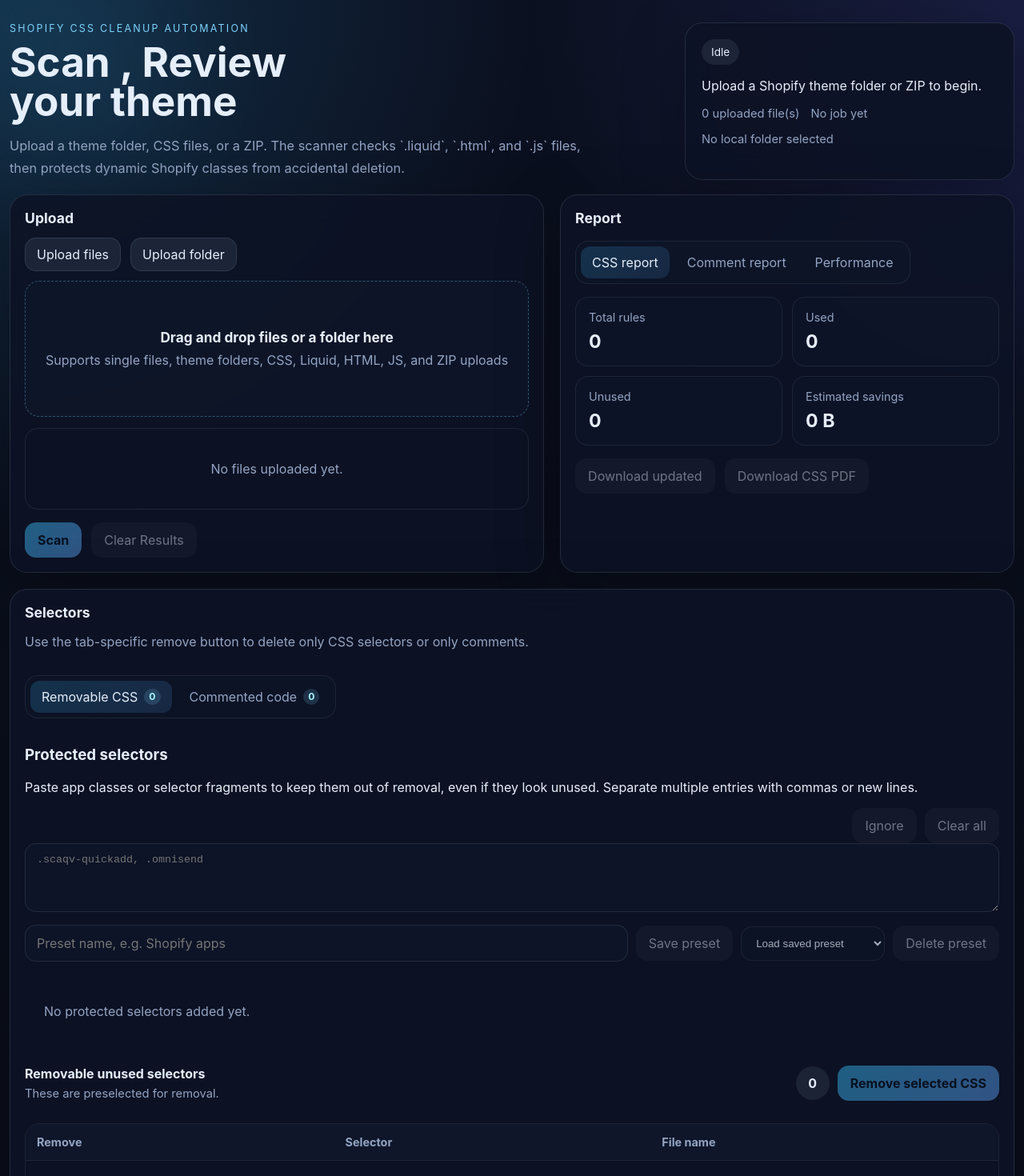
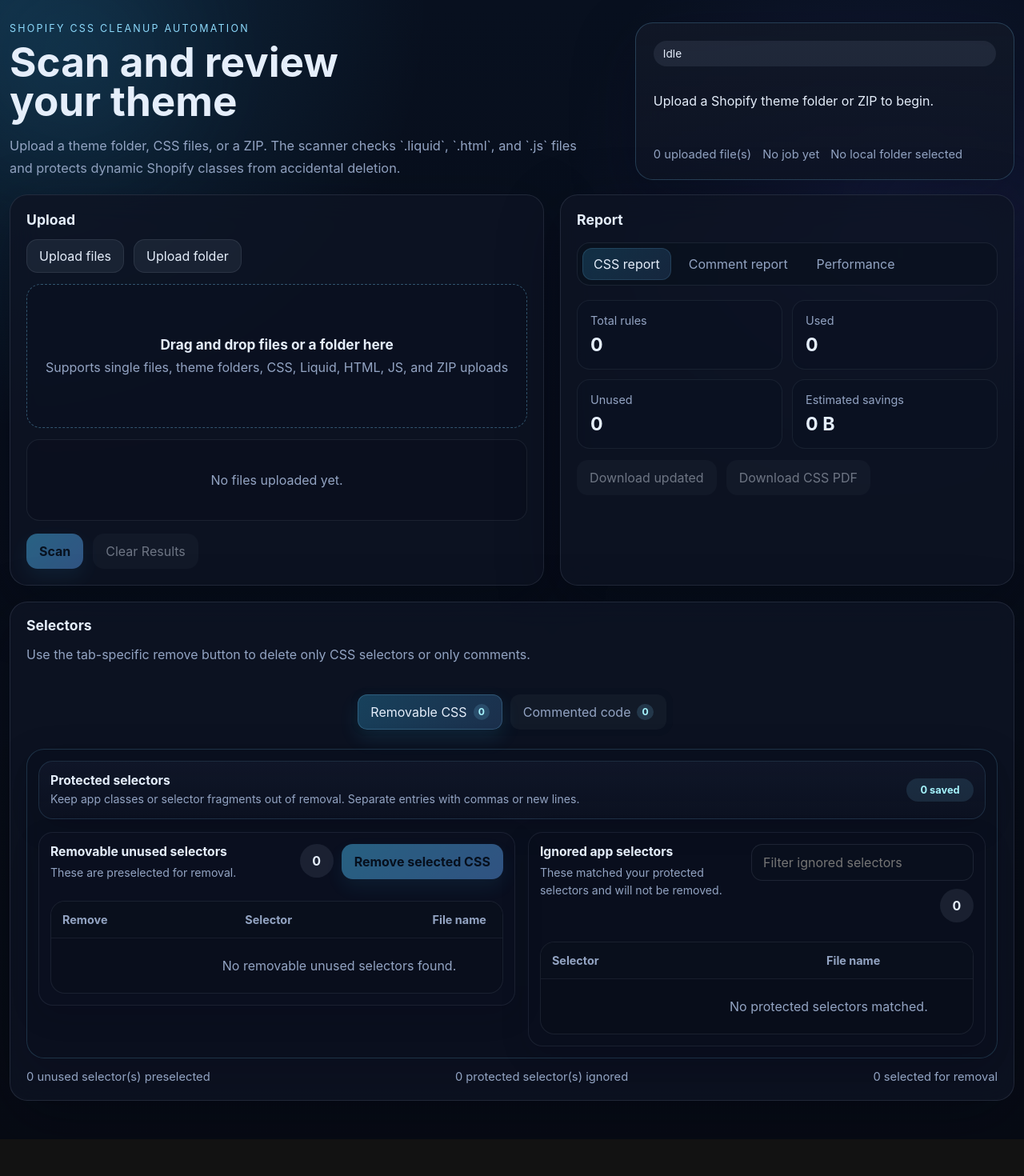
Before and after one commit to Himanshisapariya/Theme-optimization, a React (Vite) app in the folder frontend/: page / in a window 1280 px wide. Shown: the top 1470 px of the page at 80% size. After the commit the page ends 1424 px from the top, so only its background shows below. Built offline with nearby package versions, Linux system fonts and the light colour scheme.

Commit message:
refactor: updated

```diff
--- a/frontend/src/App.jsx
+++ b/frontend/src/App.jsx
@@ -32,6 +32,16 @@
   if (!disposition) return fallback;
   const match = /filename="?([^"]+)"?/i.exec(disposition);
   return match ? match[1] : fallback;
+}
+
+function groupEntriesByFile(entries) {
+  return entries.reduce((grouped, entry) => {
+    if (!grouped.has(entry.filePath)) {
+      grouped.set(entry.filePath, []);
+    }
+    grouped.get(entry.filePath).push(entry);
+    return grouped;
+  }, new Map());
 }
 
 function selectorMatchesProtected(selector, patterns) {
@@ -800,6 +810,15 @@
         });
         setEntries((current) => current.filter((entry) => !selectedCssIdSet.has(entry.id)));
         setSelectedIds(new Set());
+        setSelectedCommentIds((current) => {
+          const next = new Set(current);
+          const removableCommentIds = removableCommentEntries.map((entry) => entry.id);
+          const hasAnySelectedComment = removableCommentIds.some((id) => next.has(id));
+          if (hasAnySelectedComment || removableCommentIds.length === 0) {
+            return next;
+          }
+          return new Set(removableCommentIds);
+        });
         setReportTab('css');
         setSummary((current) => ({
           totalRules: Math.max(0, current.totalRules - selectedCssIdSet.size),
@@ -882,10 +901,10 @@
         <section className="hero">
           <div>
             <p className="eyebrow">Shopify CSS cleanup automation</p>
-            <h1>Scan , Review your theme</h1>
+            <h1>Scan and review your theme</h1>
             <p className="subcopy">
               Upload a theme folder, CSS files, or a ZIP. The scanner checks `.liquid`, `.html`, and `.js`
-              files, then protects dynamic Shopify classes from accidental deletion.
+              files and protects dynamic Shopify classes from accidental deletion.
             </p>
           </div>
 
@@ -1178,6 +1197,7 @@
             </div>
           </div>
 
+          <div className="selector-tabs-wrap">
             <div className="selector-tabs" role="tablist" aria-label="Selector sections">
               <button
                 type="button"
@@ -1200,16 +1220,23 @@
                 <span>{commentEntries.length}</span>
               </button>
             </div>
+          </div>
 
           <div className="selector-sections">
             {selectorTab === 'css' ? (
-              <>
-                <div className="protected-panel">
-                  <div className="protected-head">
+              <div className="selector-tab-panel selector-tab-panel-css">
+                <div className="css-workspace">
+                  <details className="protected-panel selector-card selector-card-protected" open={false}>
+                    <summary className="protected-summary">
                       <div>
                         <h3>Protected selectors</h3>
-                      <p>Paste app classes or selector fragments to keep them out of removal, even if they look unused. Separate multiple entries with commas or new lines.</p>
-                    </div>
+                        <p>Keep app classes or selector fragments out of removal. Separate entries with commas or new lines.</p>
+                      </div>
+                      <span className="protected-summary-meta">
+                        {protectedSelectors.length} saved
+                      </span>
+                    </summary>
+                    <div className="protected-body">
                       <div className="protected-actions">
                         <button className="secondary" type="button" onClick={addProtectedSelectors} disabled={!protectedSelectorsText.trim()}>
                           Ignore
@@ -1217,13 +1244,12 @@
                         <button className="secondary" type="button" onClick={clearProtectedSelectors} disabled={protectedSelectors.length === 0}>
                           Clear all
                         </button>
-                    </div>
                       </div>
                       <textarea
                         value={protectedSelectorsText}
                         onChange={(event) => setProtectedSelectorsText(event.target.value)}
                         placeholder=".scaqv-quickadd, .omnisend"
-                    rows={4}
+                        rows={3}
                       />
                       <div className="preset-row">
                         <input
@@ -1231,10 +1257,10 @@
                           type="text"
                           value={presetName}
                           onChange={(event) => setPresetName(event.target.value)}
-                      placeholder="Preset name, e.g. Shopify apps"
+                          placeholder="Preset name"
                         />
                         <button className="secondary" type="button" onClick={saveProtectedPreset} disabled={!presetName.trim() || protectedSelectors.length === 0}>
-                      Save preset
+                          Save
                         </button>
                         <select
                           className="preset-select"
@@ -1242,7 +1268,7 @@
                           onChange={(event) => loadProtectedPreset(event.target.value)}
                           disabled={savedProtectedPresets.length === 0}
                         >
-                      <option value="">Load saved preset</option>
+                          <option value="">Load preset</option>
                           {savedProtectedPresets.map((preset) => (
                             <option key={preset.name} value={preset.name}>
                               {preset.name}
@@ -1255,7 +1281,7 @@
                           onClick={() => deleteProtectedPreset(activePresetName)}
                           disabled={!activePresetName}
                         >
-                      Delete preset
+                          Delete
                         </button>
                       </div>
                       <div className="protected-tags">
@@ -1277,8 +1303,10 @@
                         )}
                       </div>
                     </div>
-
-                <section className="selector-group selector-group-unused">
+                  </details>
+
+                  <div className="css-selector-grid">
+                <section className="selector-group selector-group-unused selector-card">
                   <div className="group-head">
                     <div>
                       <h3>Removable unused selectors</h3>
@@ -1337,7 +1365,7 @@
                   </div>
                 </section>
 
-                <section className="selector-group selector-group-used">
+                <section className="selector-group selector-group-used selector-card selector-card-muted">
                   <div className="group-head">
                     <div>
                       <h3>Ignored app selectors</h3>
@@ -1385,8 +1413,11 @@
                     </table>
                   </div>
                 </section>
-              </>
+                  </div>
+                </div>
+              </div>
             ) : (
+              <div className="selector-tab-panel selector-tab-panel-comments">
                 <div className="comment-stack">
                 <section className="selector-group selector-group-comments">
                   <div className="group-head">
@@ -1478,7 +1509,7 @@
                 </section>
 
                 {ignoreShortComments ? (
-                  <section className="selector-group selector-group-ignored-comments" style={{ marginTop: 'var(--space-8)' }}>
+                  <section className="selector-group selector-group-ignored-comments selector-group-spaced">
                     <div className="group-head">
                       <div>
                         <h3>Ignored short comments</h3>
@@ -1521,7 +1552,7 @@
                 ) : null}
 
                 {ignoreLiquidDocComments ? (
-                  <section className="selector-group selector-group-ignored-comments" style={{ marginTop: 'var(--space-8)' }}>
+                  <section className="selector-group selector-group-ignored-comments selector-group-spaced">
                     <div className="group-head">
                       <div>
                         <h3>Ignored Liquid documentation</h3>
@@ -1560,6 +1591,7 @@
                     </div>
                   </section>
                 ) : null}
+                </div>
               </div>
             )}
           </div>
--- a/frontend/src/styles.css
+++ b/frontend/src/styles.css
@@ -1,16 +1,19 @@
 :root {
   color-scheme: dark;
   font-family: "Avenir Next", "SF Pro Display", "Segoe UI", sans-serif;
-  --bg: #0b1020;
-  --panel: rgba(13, 19, 37, 0.88);
-  --panel-border: rgba(148, 163, 184, 0.18);
+  --bg: #08101f;
+  --panel: rgba(14, 20, 36, 0.82);
+  --panel-strong: rgba(17, 24, 39, 0.92);
+  --panel-border: rgba(148, 163, 184, 0.16);
+  --panel-border-strong: rgba(125, 211, 252, 0.22);
   --text: #e5eefb;
   --muted: #93a4c3;
-  --accent: #7dd3fc;
-  --accent-strong: #38bdf8;
+  --accent: #8ddafc;
+  --accent-strong: #4cc3fb;
   --danger: #fb7185;
   --success: #34d399;
   --warning: #fbbf24;
+  --shadow: 0 24px 80px rgba(1, 6, 19, 0.32);
 }
 
 * {
@@ -26,9 +29,9 @@
 
 body {
   background:
-    radial-gradient(circle at top left, rgba(56, 189, 248, 0.18), transparent 30%),
-    radial-gradient(circle at top right, rgba(99, 102, 241, 0.16), transparent 28%),
-    linear-gradient(180deg, #0b1020 0%, #090d18 100%);
+    radial-gradient(circle at top left, rgba(56, 189, 248, 0.16), transparent 28%),
+    radial-gradient(circle at 85% 18%, rgba(99, 102, 241, 0.12), transparent 24%),
+    linear-gradient(180deg, #08101f 0%, #070b14 100%);
   color: var(--text);
 }
 
@@ -71,16 +74,17 @@
 .container {
   position: relative;
   z-index: 1;
-  width: min(1360px, calc(100% - 24px));
+  width: min(1320px, calc(100% - 24px));
   margin: 0 auto;
   padding: 28px 0 48px;
 }
 
 .hero {
   display: grid;
-  grid-template-columns: minmax(0, 1.6fr) minmax(320px, 0.8fr);
-  gap: 20px;
+  grid-template-columns: minmax(0, 1.45fr) minmax(320px, 0.9fr);
+  gap: 18px;
   margin-bottom: 18px;
+  align-items: stretch;
 }
 
 .eyebrow {
@@ -95,7 +99,7 @@
   margin: 0;
   font-size: clamp(2.2rem, 4vw, 4.2rem);
   line-height: 0.96;
-  max-width: 11ch;
+  max-width: 12ch;
 }
 
 .subcopy {
@@ -110,13 +114,19 @@
 .status-card {
   background: var(--panel);
   border: 1px solid var(--panel-border);
-  box-shadow: 0 20px 80px rgba(0, 0, 0, 0.25);
+  box-shadow: var(--shadow);
   backdrop-filter: blur(18px);
   border-radius: 22px;
 }
 
 .status-card {
-  padding: 20px;
+  padding: 22px;
+  display: flex;
+  flex-direction: column;
+  justify-content: space-between;
+  gap: 12px;
+  border-color: var(--panel-border-strong);
+  background: linear-gradient(180deg, rgba(17, 24, 39, 0.96), rgba(14, 20, 36, 0.84));
 }
 
 .status-pill {
@@ -184,7 +194,7 @@
 }
 
 .panel {
-  padding: 18px;
+  padding: 20px;
 }
 
 .panel h2 {
@@ -196,23 +206,23 @@
   position: relative;
   display: grid;
   place-items: center;
-  min-height: 170px;
+  min-height: 180px;
   border: 1.5px dashed rgba(125, 211, 252, 0.35);
   border-radius: 18px;
-  background: rgba(15, 23, 42, 0.62);
+  background: rgba(12, 18, 34, 0.66);
   overflow: hidden;
 }
 
 .dropzone-active {
   border-color: rgba(125, 211, 252, 0.75);
-  background: rgba(15, 23, 42, 0.82);
+  background: rgba(15, 23, 42, 0.88);
 }
 
 .upload-options {
   display: flex;
   gap: 12px;
   flex-wrap: wrap;
-  margin-bottom: 12px;
+  margin-bottom: 14px;
 }
 
 .upload-button {
@@ -220,17 +230,25 @@
   display: inline-flex;
   align-items: center;
   justify-content: center;
-  padding: 10px 14px;
+  min-height: 42px;
+  padding: 10px 15px;
   border-radius: 14px;
-  border: 1px solid rgba(148, 163, 184, 0.16);
-  background: rgba(148, 163, 184, 0.12);
+  border: 1px solid rgba(148, 163, 184, 0.14);
+  background: rgba(148, 163, 184, 0.1);
   color: var(--text);
   cursor: pointer;
   overflow: hidden;
+  transition: transform 0.18s ease, background 0.18s ease, border-color 0.18s ease;
 }
 
 .upload-button span {
   pointer-events: none;
+}
+
+.upload-button:hover {
+  transform: translateY(-1px);
+  background: rgba(148, 163, 184, 0.14);
+  border-color: rgba(125, 211, 252, 0.22);
 }
 
 .file-input {
@@ -259,9 +277,9 @@
 input[type='text'],
 input[type='search'],
 select {
-  border: 1px solid rgba(148, 163, 184, 0.16);
+  border: 1px solid rgba(148, 163, 184, 0.14);
   border-radius: 14px;
-  background: rgba(15, 23, 42, 0.72);
+  background: rgba(11, 17, 31, 0.74);
   color: var(--text);
   padding: 12px 14px;
   outline: none;
@@ -303,6 +321,7 @@
 
 .group-tools {
   justify-content: flex-end;
+  align-items: flex-start;
 }
 
 .inline-toggle {
@@ -354,7 +373,8 @@
   max-height: 190px;
   overflow: auto;
   border-radius: 16px;
-  border: 1px solid rgba(148, 163, 184, 0.14);
+  border: 1px solid rgba(148, 163, 184, 0.12);
+  background: rgba(9, 14, 25, 0.34);
 }
 
 .file-row {
@@ -376,6 +396,7 @@
   gap: 12px;
   flex-wrap: wrap;
   margin-top: 16px;
+  align-items: center;
 }
 
 .warning-panel {
@@ -417,7 +438,7 @@
   margin: 4px 0 16px;
   padding: 6px;
   border-radius: 16px;
-  background: rgba(15, 23, 42, 0.52);
+  background: rgba(10, 16, 29, 0.56);
   border: 1px solid rgba(148, 163, 184, 0.12);
 }
 
@@ -456,6 +477,7 @@
 .report-tab-active {
   background: linear-gradient(135deg, rgba(56, 189, 248, 0.18), rgba(96, 165, 250, 0.14));
   color: var(--text);
+  box-shadow: inset 0 0 0 1px rgba(125, 211, 252, 0.14);
 }
 
 .performance-panel {
@@ -463,7 +485,7 @@
   padding: 16px;
   border-radius: 16px;
   border: 1px solid rgba(125, 211, 252, 0.16);
-  background: rgba(56, 189, 248, 0.06);
+  background: rgba(56, 189, 248, 0.045);
   max-height: min(60vh, 640px);
   overflow-y: auto;
   padding-right: 12px;
@@ -499,11 +521,60 @@
   margin-top: 14px;
 }
 
+.report-entries {
+  margin-top: 16px;
+  display: grid;
+  gap: 12px;
+}
+
+.report-entry-list {
+  display: grid;
+  gap: 10px;
+  margin-top: 12px;
+}
+
+.report-entry {
+  padding: 12px;
+  border-radius: 14px;
+  background: rgba(9, 14, 25, 0.34);
+  border: 1px solid rgba(148, 163, 184, 0.12);
+}
+
+.report-entry-head {
+  display: flex;
+  justify-content: space-between;
+  gap: 12px;
+  align-items: flex-start;
+}
+
+.report-entry-head strong {
+  font-size: 0.95rem;
+}
+
+.report-entry-head span {
+  flex: none;
+  color: var(--muted);
+  font-size: 0.82rem;
+}
+
+.report-code-block {
+  margin: 10px 0 0;
+  padding: 12px;
+  overflow: auto;
+  border-radius: 12px;
+  background: rgba(4, 8, 18, 0.55);
+  border: 1px solid rgba(148, 163, 184, 0.12);
+  color: #dbeafe;
+  font-size: 0.84rem;
+  line-height: 1.55;
+  white-space: pre-wrap;
+}
+
 .recommendation {
   padding: 14px;
   border-radius: 14px;
-  border: 1px solid rgba(148, 163, 184, 0.12);
-  background: rgba(15, 23, 42, 0.58);
+  border: 1px solid rgba(148, 163, 184, 0.1);
+  background: rgba(12, 18, 34, 0.56);
 }
 
 .recommendation-top {
@@ -541,6 +612,10 @@
   background: rgba(251, 113, 133, 0.06);
 }
 
+.recommendation-report {
+  background: rgba(12, 18, 34, 0.64);
+}
+
 .recommendation-medium {
   border-color: rgba(251, 191, 36, 0.2);
   background: rgba(251, 191, 36, 0.06);
@@ -557,6 +632,10 @@
   border-top: 1px solid rgba(148, 163, 184, 0.12);
 }
 
+.selector-group-spaced {
+  margin-top: var(--space-8);
+}
+
 .unused-css-panel .table-wrap {
   margin-top: 14px;
   max-height: 260px;
@@ -566,6 +645,7 @@
 .secondary {
   border: 0;
   border-radius: 14px;
+  min-height: 42px;
   padding: 12px 16px;
   cursor: pointer;
   transition: transform 0.18s ease, opacity 0.18s ease, background 0.18s ease;
@@ -587,10 +667,11 @@
   background: linear-gradient(135deg, var(--accent-strong), #60a5fa);
   color: #04111d;
   font-weight: 700;
+  box-shadow: 0 10px 24px rgba(56, 189, 248, 0.18);
 }
 
 .secondary {
-  background: rgba(148, 163, 184, 0.12);
+  background: rgba(148, 163, 184, 0.1);
   color: var(--text);
 }
 
@@ -603,8 +684,8 @@
 .summary-grid article {
   padding: 16px;
   border-radius: 16px;
-  background: rgba(15, 23, 42, 0.6);
-  border: 1px solid rgba(148, 163, 184, 0.12);
+  background: rgba(12, 18, 34, 0.58);
+  border: 1px solid rgba(148, 163, 184, 0.1);
 }
 
 .summary-grid span {
@@ -621,6 +702,17 @@
 
 .table-panel {
   padding-top: 18px;
+}
+
+.table-panel > .table-head,
+.summary-panel > h2,
+.summary-panel > .report-tabs,
+.summary-panel > .summary-grid,
+.summary-panel > .warning-panel,
+.summary-panel > .download-actions,
+.table-panel > .selector-tabs,
+.table-panel > .selector-sections {
+  max-width: 100%;
 }
 
 .table-head {
@@ -642,6 +734,39 @@
   margin-top: 16px;
 }
 
+.selector-tabs-wrap {
+  display: flex;
+  justify-content: center;
+}
+
+.selector-tab-panel {
+  padding: 14px;
+  border-radius: 22px;
+  border: 1px solid rgba(148, 163, 184, 0.12);
+  background: rgba(11, 17, 31, 0.52);
+  box-shadow: 0 14px 48px rgba(1, 6, 19, 0.16);
+}
+
+.selector-tab-panel-css {
+  border-color: rgba(125, 211, 252, 0.18);
+}
+
+.selector-tab-panel-comments {
+  border-color: rgba(52, 211, 153, 0.16);
+}
+
+.css-workspace {
+  display: grid;
+  gap: 16px;
+}
+
+.css-selector-grid {
+  display: grid;
+  grid-template-columns: minmax(0, 1fr) minmax(0, 0.96fr);
+  gap: 16px;
+  align-items: start;
+}
+
 .comment-stack {
   display: grid;
   gap: 18px;
@@ -649,26 +774,29 @@
 
 .selector-tabs {
   display: inline-flex;
-  gap: 8px;
+  gap: 10px;
   flex-wrap: wrap;
   margin-top: 16px;
-  padding: 6px;
-  border-radius: 16px;
-  background: rgba(15, 23, 42, 0.52);
-  border: 1px solid rgba(148, 163, 184, 0.12);
+  padding: 8px;
+  border-radius: 18px;
+  background: rgba(10, 16, 29, 0.32);
+  border: 0;
+  box-shadow: none;
 }
 
 .selector-tab {
   display: inline-flex;
   align-items: center;
   gap: 8px;
-  padding: 10px 14px;
+  min-height: 44px;
+  padding: 10px 16px;
   border: 0;
   border-radius: 12px;
-  background: transparent;
+  background: rgba(148, 163, 184, 0.06);
   color: var(--muted);
   cursor: pointer;
-  transition: background 0.18s ease, color 0.18s ease, transform 0.18s ease;
+  transition: background 0.18s ease, color 0.18s ease, transform 0.18s ease, box-shadow 0.18s ease;
+  position: relative;
 }
 
 .selector-tab span {
@@ -688,16 +816,89 @@
 .selector-tab:hover {
   transform: translateY(-1px);
   color: var(--text);
+  background: rgba(148, 163, 184, 0.1);
 }
 
 .selector-tab-active {
-  background: linear-gradient(135deg, rgba(56, 189, 248, 0.18), rgba(96, 165, 250, 0.14));
+  background: linear-gradient(135deg, rgba(56, 189, 248, 0.28), rgba(96, 165, 250, 0.2));
   color: var(--text);
+  box-shadow:
+    inset 0 0 0 1px rgba(125, 211, 252, 0.22),
+    0 10px 24px rgba(56, 189, 248, 0.12);
 }
 
 .selector-group {
   display: grid;
   gap: 12px;
+}
+
+.selector-card {
+  padding: 14px;
+  border-radius: 18px;
+  border: 1px solid rgba(148, 163, 184, 0.12);
+  background: rgba(12, 18, 34, 0.42);
+  box-shadow: 0 12px 36px rgba(1, 6, 19, 0.14);
+}
+
+.selector-card-protected {
+  background: linear-gradient(180deg, rgba(16, 23, 41, 0.9), rgba(12, 18, 34, 0.76));
+  border-color: rgba(125, 211, 252, 0.14);
+}
+
+.selector-card-muted {
+  background: rgba(10, 15, 28, 0.38);
+}
+
+.protected-panel {
+  overflow: hidden;
+}
+
+.protected-panel > summary {
+  list-style: none;
+}
+
+.protected-panel > summary::-webkit-details-marker {
+  display: none;
+}
+
+.protected-summary {
+  display: flex;
+  justify-content: space-between;
+  gap: 14px;
+  align-items: center;
+  cursor: pointer;
+  user-select: none;
+  padding: 0;
+}
+
+.protected-summary h3 {
+  margin: 0;
+  font-size: 0.98rem;
+}
+
+.protected-summary p {
+  margin: 4px 0 0;
+  color: var(--muted);
+  font-size: 0.88rem;
+  line-height: 1.45;
+}
+
+.protected-summary-meta {
+  flex: none;
+  min-width: 84px;
+  text-align: center;
+  padding: 7px 10px;
+  border-radius: 999px;
+  background: rgba(125, 211, 252, 0.12);
+  color: #a5f3fc;
+  font-size: 0.8rem;
+  font-weight: 700;
+}
+
+.protected-body {
+  display: grid;
+  gap: 10px;
+  margin-top: 12px;
 }
 
 .group-head {
@@ -709,13 +910,15 @@
 
 .group-head h3 {
   margin: 0;
-  font-size: 1rem;
+  font-size: 0.98rem;
 }
 
 .group-head p {
   margin: 6px 0 0;
   color: var(--muted);
-  font-size: 0.92rem;
+  font-size: 0.88rem;
+  line-height: 1.55;
+  max-width: 68ch;
 }
 
 .group-count {
@@ -731,10 +934,11 @@
 }
 
 .table-wrap {
-  margin-top: 16px;
+  margin-top: 12px;
   overflow: auto;
   border-radius: 18px;
   border: 1px solid rgba(148, 163, 184, 0.12);
+  background: rgba(9, 14, 25, 0.24);
 }
 
 .selector-group-unused .table-wrap,
@@ -753,7 +957,7 @@
 thead th {
   text-align: left;
   padding: 14px;
-  background: rgba(15, 23, 42, 0.95);
+  background: rgba(10, 16, 29, 0.96);
   color: var(--muted);
   font-size: 0.9rem;
 }
@@ -819,6 +1023,29 @@
   padding: 24px;
 }
 
+.summary-panel {
+  display: flex;
+  flex-direction: column;
+}
+
+.summary-panel > .summary-grid {
+  margin-top: 2px;
+}
+
+.summary-panel > .warning-panel {
+  margin-top: 14px;
+}
+
+.summary-panel > .download-actions {
+  margin-top: 14px;
+}
+
+@media (max-width: 1120px) {
+  .css-selector-grid {
+    grid-template-columns: 1fr;
+  }
+}
+
 @media (max-width: 980px) {
   .hero,
   .grid {
@@ -851,6 +1078,19 @@
     align-items: flex-start;
   }
 
+  .report-tabs,
+  .selector-tabs {
+    width: 100%;
+  }
+
+  .selector-tabs-wrap {
+    width: 100%;
+  }
+
+  .selector-tabs {
+    justify-content: center;
+  }
+
   .protected-actions,
   .preset-row,
   .group-tools {
@@ -861,6 +1101,15 @@
   .filter-input,
   .preset-input {
     width: 100%;
+  }
+
+  .selector-card {
+    padding: 14px;
+  }
+
+  .protected-summary {
+    flex-direction: column;
+    align-items: flex-start;
   }
 }
 
```
Also changed, not shown: 1 other file (tests, documents, lock files or other folders). Lines whose indentation alone changed are shown as unchanged.
